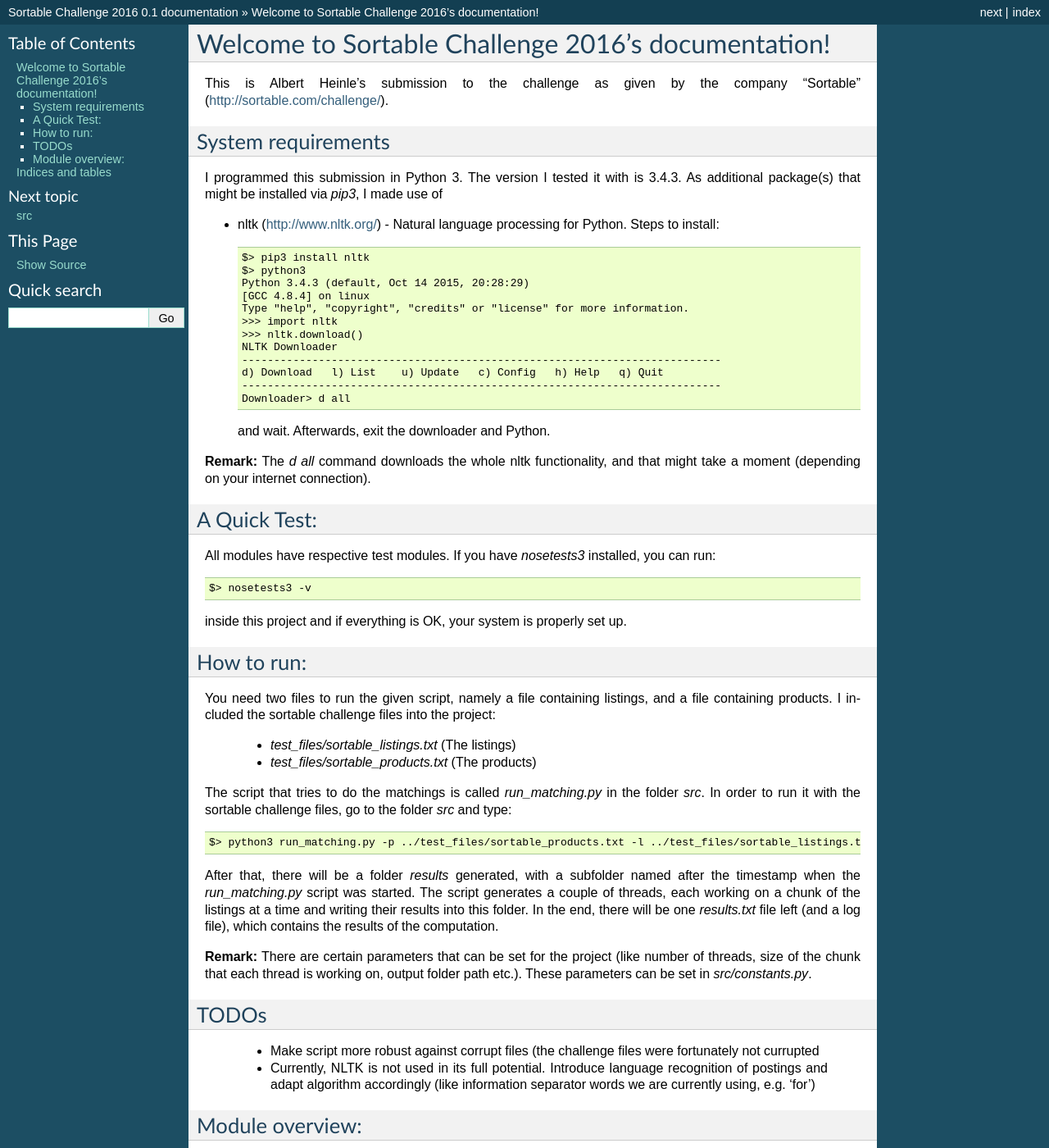
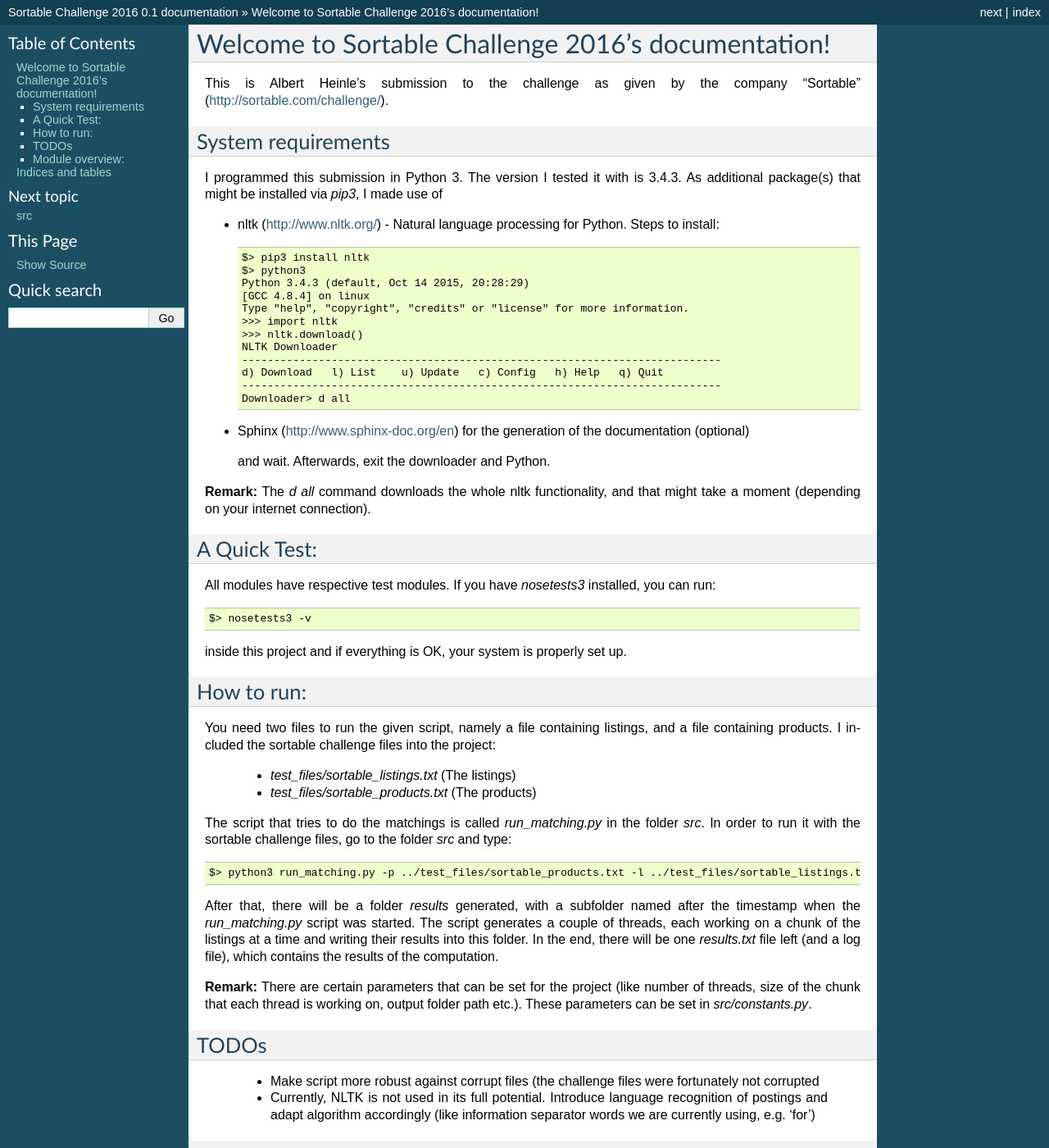
Before and after one commit to ioah86/2016_Sortable_Challenge, a Sphinx documentation site: the page built from doc/index.rst, in a window 1280 px wide and 1400 px high. Shown: the whole window at 82% size. Built offline with Sphinx 7.4.7, drawn with Linux system fonts in a browser that asks for light colours.

Commit message:
[REFACTOR] More documentation stuff

```diff
--- a/doc/index.rst
+++ b/doc/index.rst
@@ -31,6 +31,8 @@
     d) Download   l) List    u) Update   c) Config   h) Help   q) Quit
     ---------------------------------------------------------------------------
     Downloader> d all
+- Sphinx (http://www.sphinx-doc.org/en) for the generation of the
+  documentation (optional)
 
   and wait. Afterwards, exit the downloader and Python.
 
@@ -84,7 +86,7 @@
 -----
 
  - Make script more robust against corrupt files (the challenge files
-   were fortunately not currupted
+   were fortunately not corrupted
  - Currently, NLTK is not used in its full potential. Introduce
    language recognition of postings and adapt algorithm accordingly
    (like information separator words we are currently using, e.g. 'for')
```
Also changed, not shown: README.md (+0 -3 lines).
